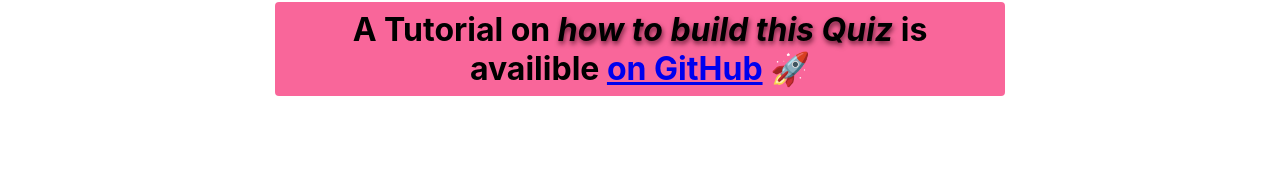
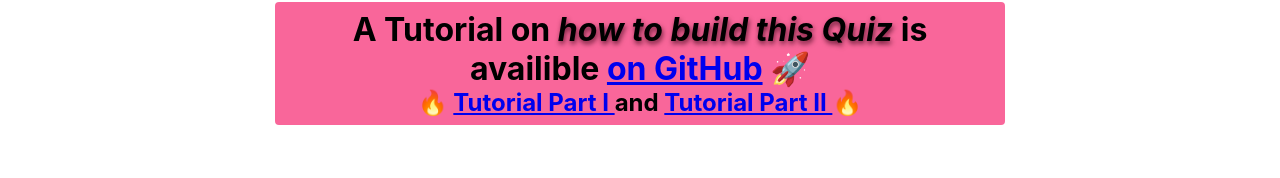
Before and after one commit to christiankozalla/vue-quiz-app, a Vue app: page / in a window 1280 px wide. Shown: the part 588-766 px from the top of the page. Built offline with nearby package versions, Linux system fonts and the light colour scheme; no server answers.

Commit message:
Update Ad Banner

```diff
--- a/src/components/TutorialAd.vue
+++ b/src/components/TutorialAd.vue
@@ -8,6 +8,19 @@
       >
       🚀
     </h1>
+    <h2>
+      🔥
+      <a href="https://chrisko.io/posts/vue-tutorial-frontend-quiz-app-headsup">
+        Tutorial Part I
+      </a>
+      and
+      <a
+        href="https://chrisko.io/posts/vue-tutorial-build-a-frontend-quiz-app-with-custom-events"
+      >
+        Tutorial Part II
+      </a>
+      🔥
+    </h2>
   </div>
 </template>
 
```
